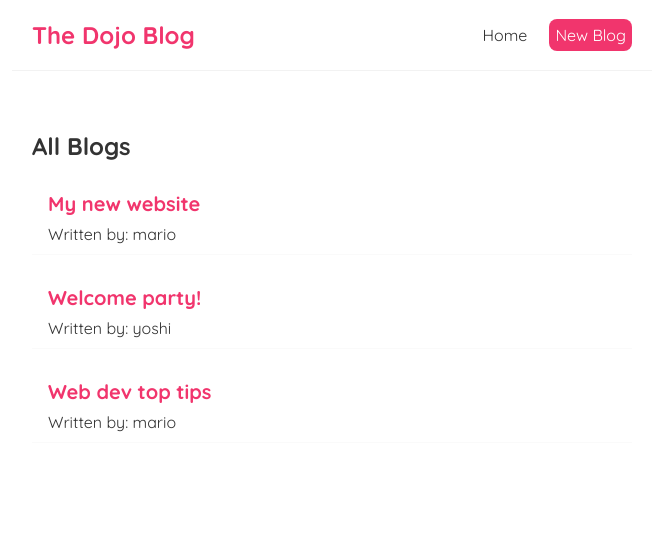
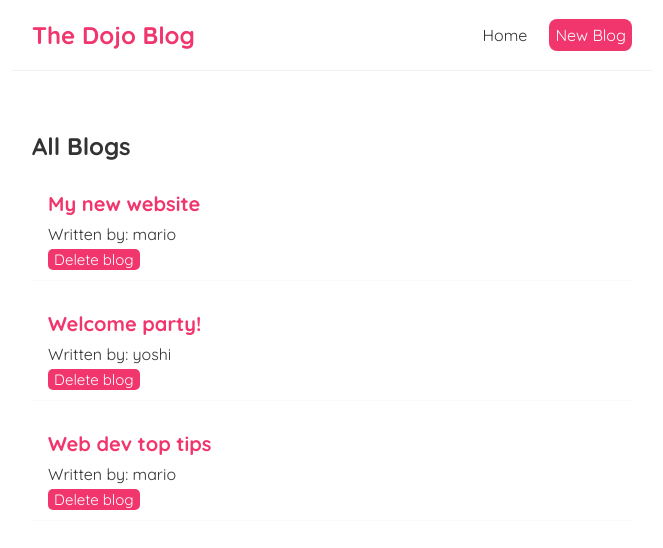
Before and after one commit to llcain/react-dojo-blog, a React (Create React App) app: page / in a window 1280 px wide. Shown: the top 548 px of the page, without its empty margins (308-971 px from the left). Built offline with nearby package versions, Linux system fonts and the light colour scheme.

Commit message:
Set up handle delete on blog list

```diff
--- a/src/BlogList.js
+++ b/src/BlogList.js
@@ -1,7 +1,7 @@
-const BlogList = (props) => {
+const BlogList = ({ blogs, title, handleDelete }) => {
 
-    const blogs = props.blogs;
-    const title = props.title;
+    // const blogs = props.blogs;
+    // const title = props.title;
 
 
 
@@ -12,7 +12,9 @@
                 <div className="blog-preview"key={blog.id}>
                     <h2>{blog.title}</h2>
                     <p>Written by: { blog.author }</p>
+                    <button className="button" onClick={() => handleDelete(blog.id)}>Delete blog</button>
                 </div>
+
             ))}
         </div>
      );
--- a/src/Home.js
+++ b/src/Home.js
@@ -9,10 +9,19 @@
         {title: "Welcome party!", body: 'lorem ipsum...', author: 'yoshi', id: 2},
         {title: "Web dev top tips", body: 'lorem ipsum...', author: 'mario', id: 3}
     ]);
+
+    const handleDelete = (id) => {
+        const newBlogs = blogs.filter(blog => blog.id !== id);
+        setBlogs(newBlogs);
+
+    }
+
     return (
         <div className="home">
-            <BlogList blogs={blogs} title="All Blogs" />
-        </div>
+            <BlogList blogs={blogs} title="All Blogs" handleDelete={handleDelete} />
+            {/* <BlogList blogs={blogs.filter((blog) => blog.author === 'mario')} title="Mario's Blogs" /> */}
+
+            </div>
      );
 }
 
--- a/src/index.css
+++ b/src/index.css
@@ -50,3 +50,12 @@
   color:#f1356d;
   margin-bottom: 8px;
 }
+
+.button {
+  font-size: 15px;
+  color: white;
+  background-color: #f1356d;
+  border: none;
+  margin-top: 5px;
+  border-radius: 5px;
+}
```
